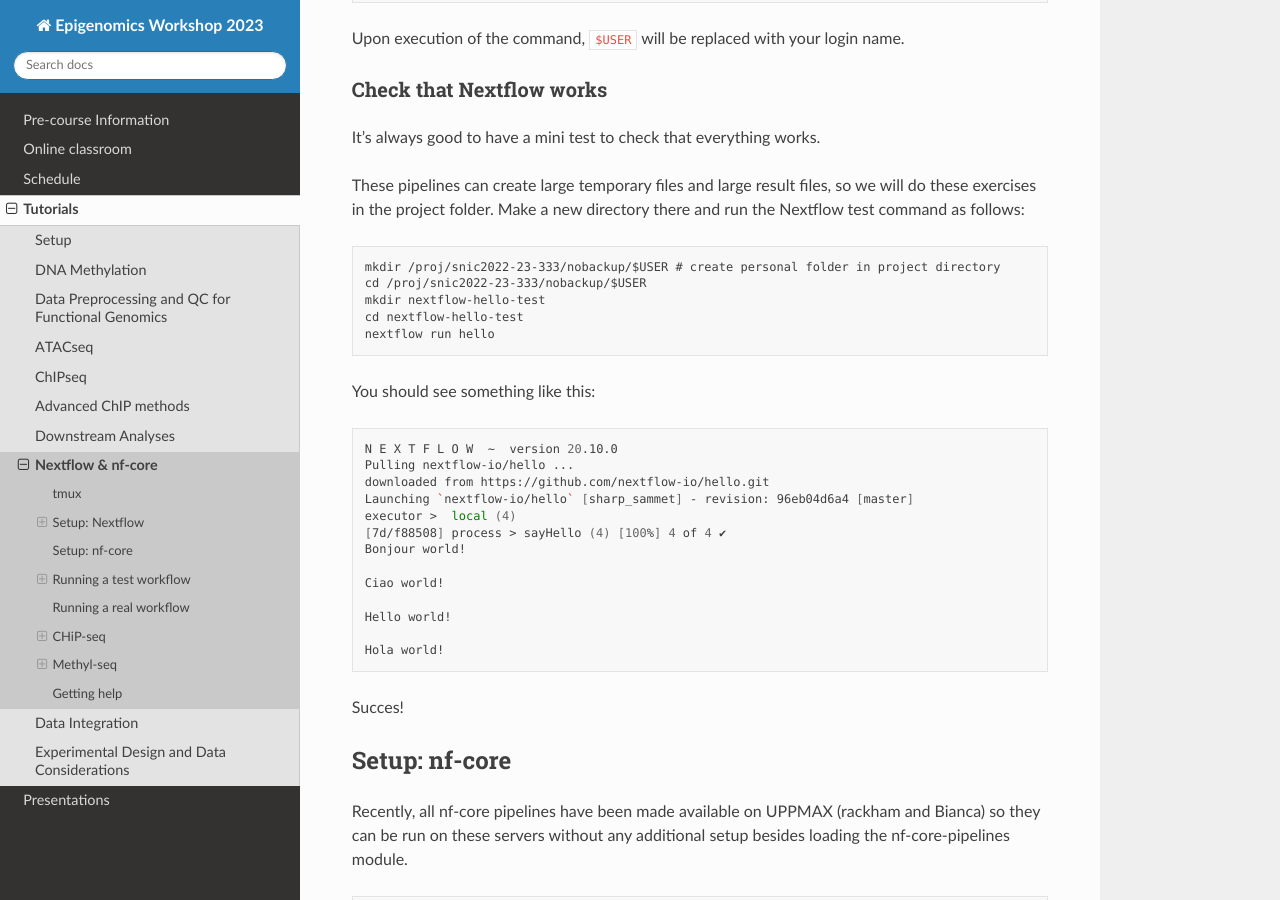
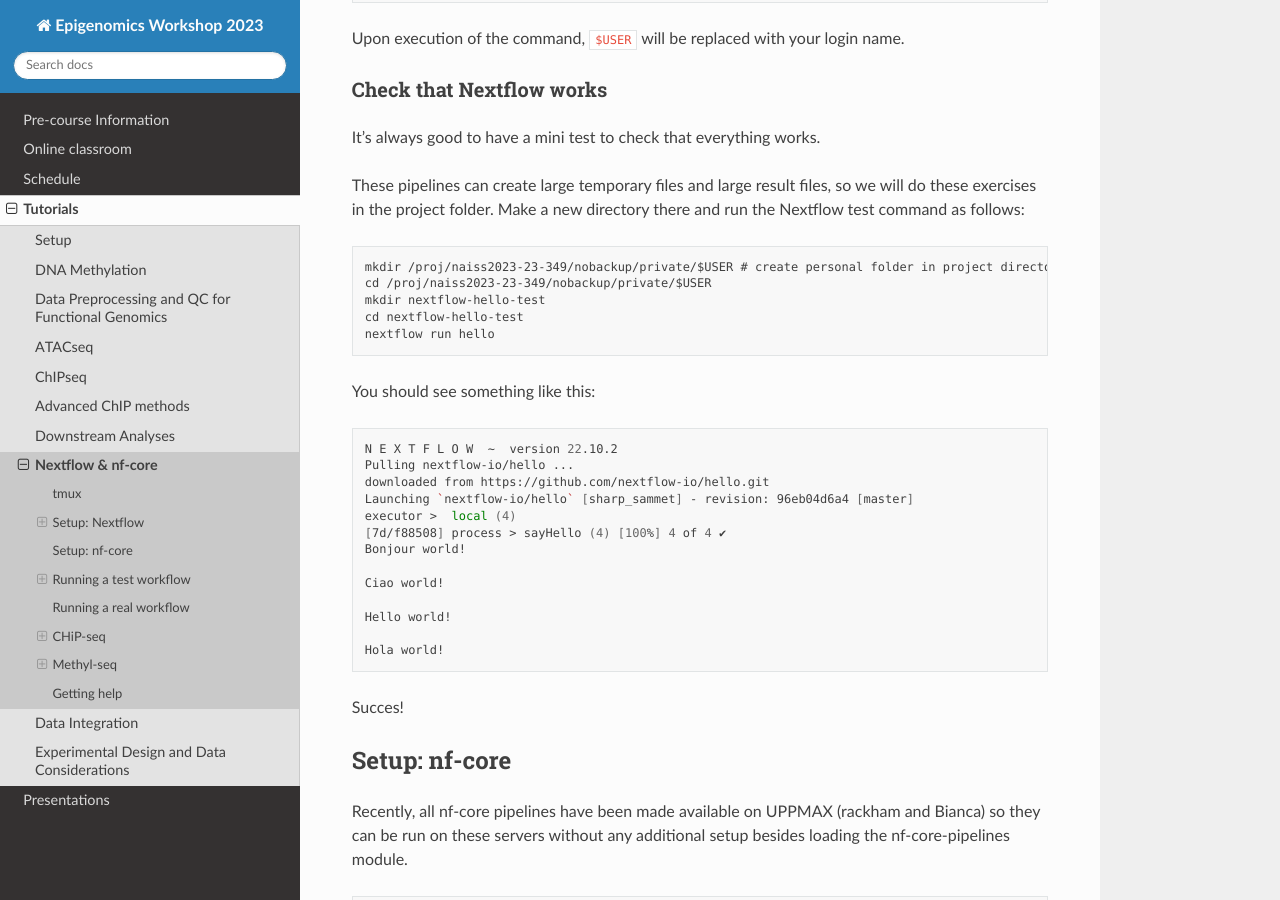
Before and after one commit to NBISweden/workshop-epigenomics-RTDs, a Sphinx documentation site: the page built from docs/content/tutorials/nextflow.rst, in a window 1280 px wide and 900 px high, scrolled down 2785 px. Built offline with Sphinx 7.4.7 and the Read the Docs theme 2.0.0, drawn with Linux system fonts in a browser that asks for light colours; some of the changed text lies outside the part shown.

Commit message:
update nextflow, add slides

```diff
--- a/docs/content/tutorials/nextflow.rst
+++ b/docs/content/tutorials/nextflow.rst
@@ -101,8 +101,8 @@
 
 .. code-block::
 
-    mkdir /proj/snic2022-23-333/nobackup/$USER # create personal folder in project directory
-    cd /proj/snic2022-23-333/nobackup/$USER
+    mkdir /proj/naiss2023-23-349/nobackup/private/$USER # create personal folder in project directory
+    cd /proj/naiss2023-23-349/nobackup/private/$USER
     mkdir nextflow-hello-test
     cd nextflow-hello-test
     nextflow run hello
@@ -111,7 +111,7 @@
 
 .. code-block:: bash
 
-    N E X T F L O W  ~  version 20.10.0
+    N E X T F L O W  ~  version 22.10.2
     Pulling nextflow-io/hello ...
     downloaded from https://github.com/nextflow-io/hello.git
     Launching `nextflow-io/hello` [sharp_sammet] - revision: 96eb04d6a4 [master]
@@ -170,10 +170,10 @@
 
 .. code-block:: bash
 
-    cd /proj/snic2022-23-333/nobackup/$USER
+    cd /proj/naiss2023-23-349/nobackup/private/$USER
     mkdir atacseq-test
     cd atacseq-test
-    nextflow run $NF_CORE_PIPELINES/atacseq/1.2.1/workflow -profile test,uppmax --project snic2022-22-634
+    nextflow run $NF_CORE_PIPELINES/atacseq/1.2.1/workflow -profile test,uppmax --project naiss2023-22-673
 
 Now, I’ll be honest, there’s a pretty good chance that something will go wrong at this point. But that’s ok, that’s why we run a small test dataset! This is where you ask for help on Slack instead of suffering in silence.
 
@@ -229,7 +229,7 @@
 
 .. code-block:: bash
 
-    cd /proj/snic2022-23-333/nobackup/$USER
+    cd /proj/naiss2023-23-349/nobackup/private/$USER
     mkdir atacseq-help
     cd atacseq-help
     nextflow run $NF_CORE_PIPELINES/atacseq/1.2.1/workflow --help
@@ -251,7 +251,7 @@
 
 .. code-block:: bash
 
-    cd /proj/snic2022-23-333/nobackup/$USER
+    cd /proj/naiss2023-23-349/nobackup/private/$USER
     mkdir chip_seq_analysis
     cd chip_seq_analysis
     mkdir input_files
@@ -299,7 +299,7 @@
 
 Remember the pipeline specific parameter flags that you will need (two hyphens!)
 
-* ``--project snic2022-22-634``
+* ``--project naiss2023-22-673``
 * ``--genome GRCh38``
 * ``--input samplesheet.csv``
 * ``--single_end``
@@ -309,7 +309,7 @@
 .. admonition:: CHiP command
    :class: dropdown, note
 
-    ``nextflow run $NF_CORE_PIPELINES/chipseq/1.2.2/workflow -profile uppmax --project snic2022-22-634 --genome GRCh38 --input samplesheet.csv --single_end``
+    ``nextflow run $NF_CORE_PIPELINES/chipseq/1.2.2/workflow -profile uppmax --project naiss2023-22-673 --genome GRCh38 --input samplesheet.csv --single_end``
 
 Methyl-seq
 -----------
@@ -328,7 +328,7 @@
 
 .. code-block:: bash
 
-    cd /proj/snic2022-23-333/nobackup/$USER
+    cd /proj/naiss2023-23-349/nobackup/private/$USER
     mkdir methylseq_analysis
     cd methylseq_analysis
 
@@ -342,7 +342,7 @@
 
 * ``--input '/sw/courses/epigenomics/DNAmethylation/pipeline_bsseq_data/Sample1_PE_R{1,2}.fastq.gz'``
 * ``--aligner bismark``
-* ``--project snic2022-22-634``
+* ``--project naiss2023-22-673``
 * ``--genome mm10``
 
 If all goes well, your pipeline will run and kick off lots of jobs and merrily process the data! Once it’s finished, take a look in the ``results`` folder and see what it generated. A description of the outputs can be seen `here <https://nf-co.re/methylseq/1.6.1/output>`_.  Again, this might take a while due to the job queue (1 hour +), so feel free to detach from the tmux session and return later.
@@ -350,7 +350,7 @@
 .. admonition:: minimal methylseq command
    :class: dropdown, note
 
-   ``nextflow run $NF_CORE_PIPELINES/methylseq/1.6.1/workflow -profile uppmax --input '/sw/courses/epigenomics/DNAmethylation/pipeline_bsseq_data/Sample1_PE_R{1,2}.fastq.gz' --aligner bismark --project snic2022-22-634 --genome mm10``
+   ``nextflow run $NF_CORE_PIPELINES/methylseq/1.6.1/workflow -profile uppmax --input '/sw/courses/epigenomics/DNAmethylation/pipeline_bsseq_data/Sample1_PE_R{1,2}.fastq.gz' --aligner bismark --project naiss2023-22-673 --genome mm10``
 
 Getting help
 -------------
```
Also changed, not shown: other parts of docs/content/tutorials/nextflow.rst (+1 -1 lines), 1 other file.
